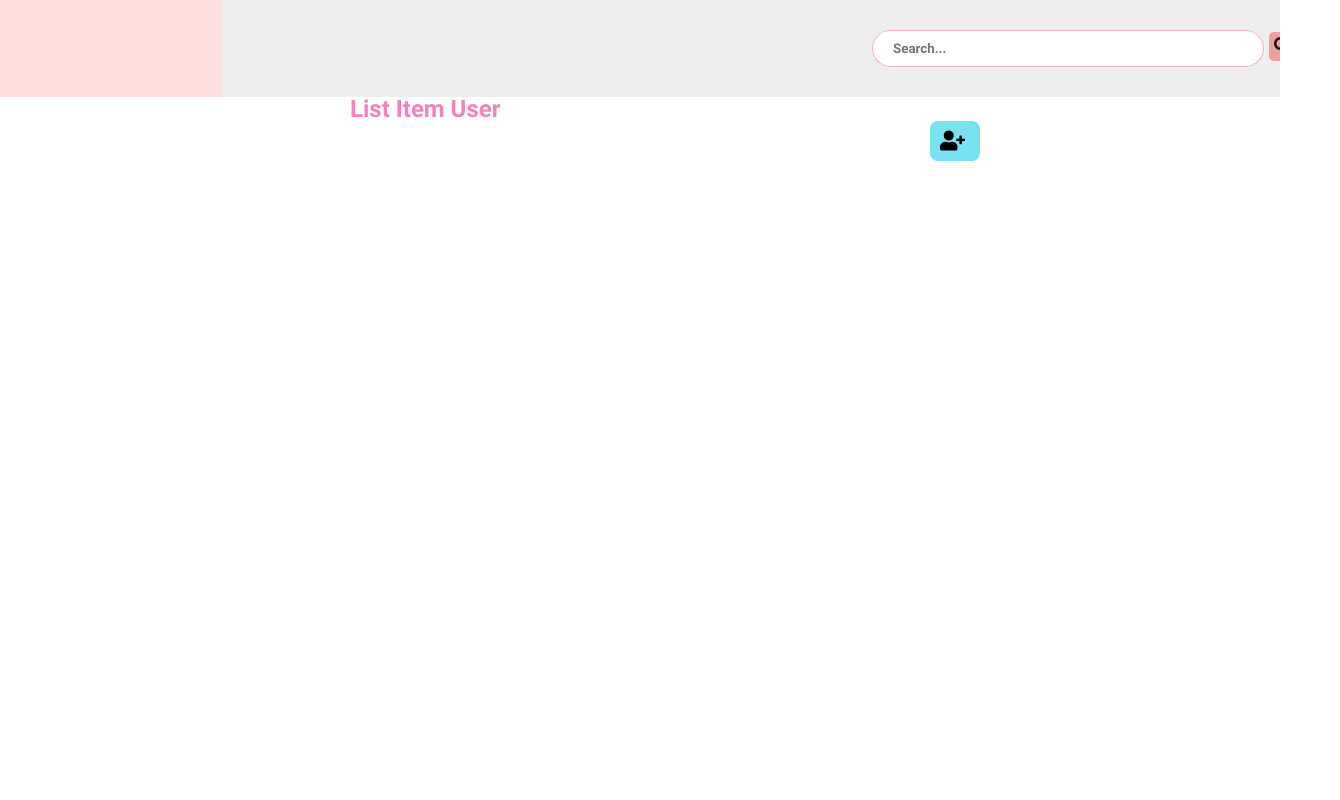
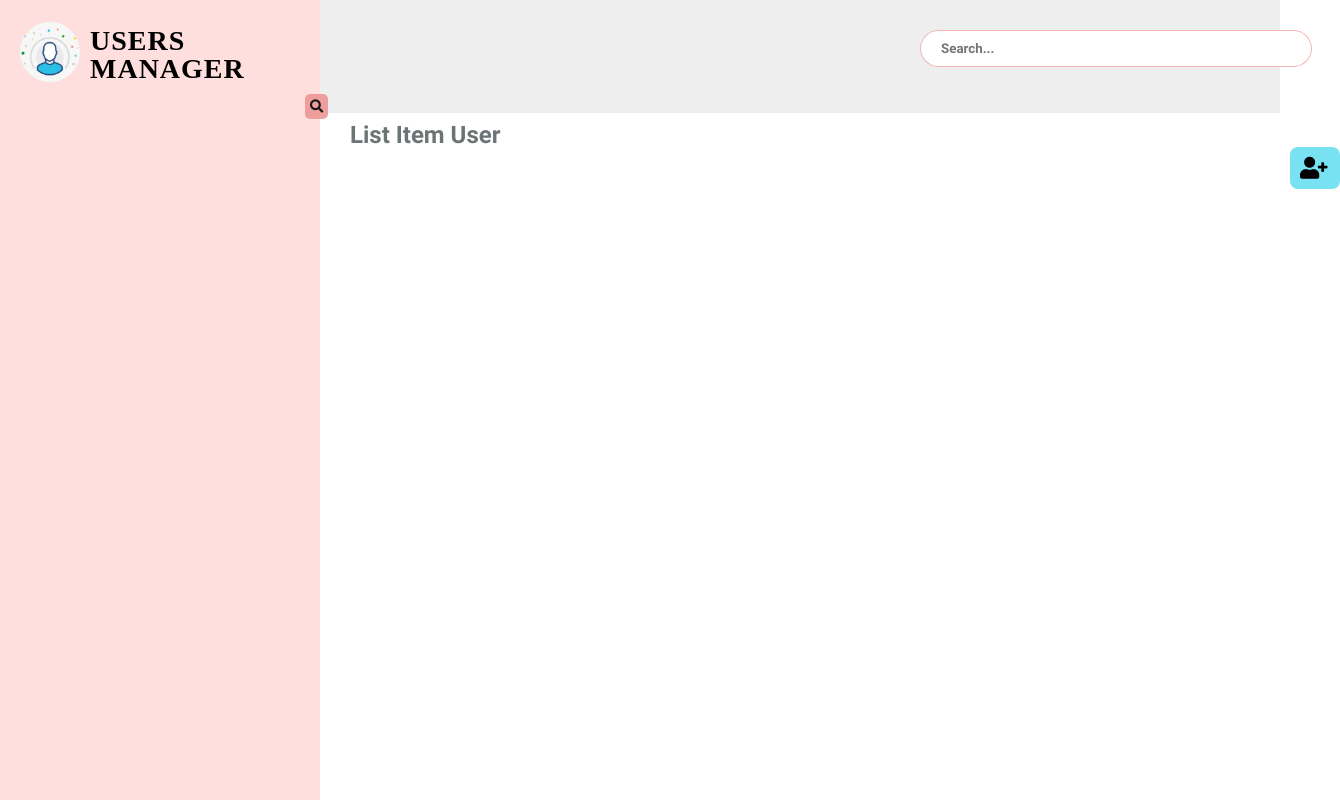
Before and after one commit to ThaoLyyy/-react-training, a React (Create React App) app in the folder practice/: page / in a window 1280 px wide. Shown: the whole page, 1340 px wide, since content can reach past the window. Built offline with nearby package versions, Linux system fonts and the light colour scheme.

Commit message:
Implement fix UI

```diff
--- a/practice/src/actions/index.jsx
+++ b/practice/src/actions/index.jsx
@@ -1,11 +1,11 @@
 import { ADD_USER, UPDATE_USER } from "../store/Constants";
 
-export const addUser = payload => ({
+export const addUser = data => ({
   type: ADD_USER,
-  payload,
+  data,
 });
 
-export const updateUser = payload => ({
+export const updateUser = data => ({
   type: UPDATE_USER,
-  payload,
+  data,
 });
--- a/practice/src/common/Button/style.js
+++ b/practice/src/common/Button/style.js
@@ -1,18 +1,17 @@
 import styled from "styled-components";
 
 const CommonButton = styled.div.attrs(() => ({ tabIndex: 0 }))`
+  /* background: bottom;
+    border:none; */
   cursor: pointer;
-  font-size: 20px;
+  font-size: 22px;
 
   &.add {
+    margin-left: 970px;
     padding: 10px;
     background-color: #78e2f3;
     width: 30px;
     border-radius: 8px;
-    float: right;
-    align-items: center;
-    margin: 0px 300px 0 0;
-    display: flex;
   }
 
   &.edit {
--- a/practice/src/common/Popup/style.js
+++ b/practice/src/common/Popup/style.js
@@ -53,7 +53,6 @@ const InputUser = styled.input`
   border-radius: 5px;
   border: none;
 `;
-
 const BtnWrapper = styled.div`
   display: flex;
   justify-content: space-evenly;
--- a/practice/src/components/Home/index.jsx
+++ b/practice/src/components/Home/index.jsx
@@ -1,18 +1,24 @@
 import { useContext, useState } from "react";
 import Button from "../../common/Button";
 import Popup from "../../common/Popup";
+// import ListUserInfor from "../../common/ListUserInfor";
 import Search from "../Search";
-import { Container, Line, ListItem, Row, Section, TitleList, Wrapper } from "./style";
+import {
+  Section,
+  Container,
+  Wrapper,
+  Row,
+  Layout,
+  ListItem,
+  TitleList,
+} from "./style";
 import { StoreContext } from "../../store";
 import SideBar from "../SideBar";
-
-
+import Header from "../Header";
+import ListUserInfor from "../ListUserInfor";
 
 const Home = () => {
-  const {
-    addUser,
-    updateUser,
-  } = useContext(StoreContext);
+  const { addUser, updateUser } = useContext(StoreContext);
 
   const [show, setShow] = useState(false);
   /**show popup */
@@ -25,31 +31,23 @@ const Home = () => {
   };
 
   return (
+    <>
+      <Header />
       <Section>
         <Container>
           <Wrapper>
             <SideBar />
+            <Row>
               <Search />
-        </Wrapper>
 
-        <Line>
-
+              <Layout>
                 <TitleList>list item user</TitleList>
-        </Line>
-        {/* <Title>users</Title> */}
-
-        {/* <AddNew>Add new User</AddNew> */}
+              </Layout>
               <Button
                 className="add"
                 onClicked={handleOpenPopup}
                 icon="fa fa-user-plus"
-        >
-        </Button>
-        {/* <AddNew>Add new User</AddNew> */}
-        {/* <Button onClicked={handleOpenPopup} >
-          <ImUserPlus/>
-          <FaRegAddressCard />
-          </Button> */}
+              ></Button>
               {show && (
                 <Popup
                   text="Create user"
@@ -57,13 +55,15 @@ const Home = () => {
                   onSubmit={addUser}
                 />
               )}
-        <Row>
+
               <ListItem>
-
+                {/* <ListUserInfor onUpdate={updateUser} /> */}
               </ListItem>
             </Row>
+          </Wrapper>
         </Container>
       </Section>
+    </>
   );
 };
 export default Home;
--- a/practice/src/components/Home/style.js
+++ b/practice/src/components/Home/style.js
@@ -1,13 +1,6 @@
 import styled from "styled-components";
 
 const Section = styled.section`
-  position: fixed;
-  width: 100%;
-  height: 100%;
-  overflow: auto;
-  /* width: 1200px;
-  max-width: 100%;
-  margin: 0 auto; */
   min-height: 100vh;
 `;
 const Container = styled.div`
@@ -18,10 +11,13 @@ const Container = styled.div`
 `;
 
 const Wrapper = styled.div`
-  /* width: 1024px;
-  margin: auto; */
   width: 100%;
-   display: flex;
+  display: flex;
+`;
+const Row = styled.div`
+  min-height: 100vh;
+  width: 75%;
+  position: relative;
 `;
 
 const Title = styled.h1`
@@ -30,37 +26,26 @@ const Title = styled.h1`
   text-transform: uppercase;
   padding-bottom: 20px; */
 `;
-
-const Row = styled.div`
-  /* display: flex;
-  flex-direction: row; */
-`;
-
 const ListItem = styled.div`
   /* display: flex;
   flex-direction: column;
   width: 900px; */
 `;
-const Line = styled.div`
-  /* width: 900px;
-  margin-top: -5px; */
+const Layout = styled.div`
+  /* min-height: 100wh; */
 `;
 
 const TitleList = styled.h2`
   font-size: 24px;
-  margin-left: 350px;
-  /* margin-top: 110px; */
+  margin-left: 30px;
   font-family: "Roboto";
   text-transform: capitalize;
-  color: #ee4fa4b3;
+  color: #6d7475;
   font-weight: 600;
+  margin-top: 10px;
 `;
+
 const AddNew = styled.p`
-  /* font-size: 16px;
-  font-family: "Inter";
-  margin-bottom: 2px;
-  position: relative;
-  font-size: 16px; */
   font-family: "Roboto";
   padding: 6px 12px 6px 10px;
   background-color: #78e2f3;
@@ -80,6 +65,6 @@ export {
   Row,
   TitleList,
   ListItem,
-  Line,
+  Layout,
   AddNew,
 };
--- a/practice/src/components/ListUserInfor/index.jsx
+++ b/practice/src/components/ListUserInfor/index.jsx
@@ -1,15 +1,17 @@
 
 
 import { useState } from "react";
-import Button from "../Button";
-import Popup from "../Popup";
+import Button from "../../common/Button";
+import Popup from "../../common/Popup";
+// import Button from "../Button";
+// import Popup from "../Popup";
 import {
   ListItem,
   Item,
   ImageWrapper,
   ImageItem,
   InforItem ,
-  IconBtn,
+  Icon,
   DetailInfor,
 } from "./style";
 
@@ -38,7 +40,7 @@ const ListUserInfor = (users, onUpdate) => {
             <DetailInfor>Phone: {user.phone}</DetailInfor>
             <DetailInfor>Email: {user.email}</DetailInfor>
             <DetailInfor>Address: {user.address}</DetailInfor>
-            <IconBtn>
+            <Icon>
               <Button
                 className="edit"
                 icon="fas fa-edit"
@@ -49,7 +51,7 @@ const ListUserInfor = (users, onUpdate) => {
                 className="delete"
                 icon="fas fa-trash-alt"
               ></Button>
-            </IconBtn>
+            </Icon>
           </InforItem>
         </Item>
       ))}
--- a/practice/src/components/ListUserInfor/style.js
+++ b/practice/src/components/ListUserInfor/style.js
@@ -6,7 +6,7 @@ const ListItem = styled.div`
   display: flex;
   flex-flow: row wrap;
   justify-content: space-evenly;
-  margin-left: 330px;
+  margin-left: 20px;
   margin-top: 40px;
 `;
 const Item = styled.div`
@@ -54,7 +54,6 @@ const FontAwesomeIcon = styled.button`
   border: none;
   margin-top: 10px;
   cursor: pointer;
-  color: ${(props) => (props.edit ? "#A3A0C2" : "#efc83f")};
 `;
 export {
   ListItem,
--- a/practice/src/components/Search/index.jsx
+++ b/practice/src/components/Search/index.jsx
@@ -1,21 +1,19 @@
-import React, { useState } from "react";
 import { Wrapper, SearchHeader, BtnIconSearch } from "./style";
 import { FaSearch } from "react-icons/fa";
 import { IconContext } from "react-icons";
 
 const Search = () => {
-
   return (
-    <IconContext.Provider value={{ size: "16px" }}>
-        <Wrapper>
-          <SearchHeader type="text" placeholder="Search..."></SearchHeader>
-          <BtnIconSearch>
-            <FaSearch />
-          </BtnIconSearch>
-        </Wrapper>
-
-    </IconContext.Provider>
-  )
+    // <IconContext.Provider value={{ size: "16px" }}>
+    <Wrapper>
+      <SearchHeader type="text" placeholder="Search..."></SearchHeader>
+      <BtnIconSearch>
+        {/* <FaSearch /> */}
+        <i className="fas fa-search"></i>
+      </BtnIconSearch>
+    </Wrapper>
+    // </IconContext.Provider>
+  );
 };
 
 export default Search;
--- a/practice/src/components/Search/style.js
+++ b/practice/src/components/Search/style.js
@@ -1,31 +1,18 @@
 import styled from "styled-components";
 
 const Wrapper = styled.div`
-  /* position: absolute;
-  display: -webkit-box;
-  width: calc(100% - 285px);
-  height: auto;
-  left: 285px;
-  top: 0;
-  background-color: #e3e3e396; */
-  /* display: -webkit-box;
-  left: 285px; */
-  /* min-height: 100vh; */
-  /* width: calc(100% - 20%); */
-  top: 0;
   background-color: #e3e3e396;
-  width: 100%;
   position: relative;
+  /* width: 75%; */
+  /* left: 205px; */
 `;
-
 const SearchHeader = styled.input`
   width: 350px;
-  margin: 30px 20px 30px 650px;
+  margin: 30px 20px 30px 600px;
   padding: 10px 20px 10px 20px;
   border: 1px solid rgb(237 150 150 / 69%);
   border-radius: 20px;
 `;
-
 const BtnIconSearch = styled.button`
   background-color: #ed9696;
   border: none;
--- a/practice/src/reducers/index.jsx
+++ b/practice/src/reducers/index.jsx
@@ -10,7 +10,7 @@ const initState = {
 const reducer = (state, action) => {
   switch (action.type) {
     case ADD_USER: {
-      const users = [...state.users, action.payload];
+      const users = [...state.users, action.data];
       localStorage.setItem("listUser", JSON.stringify(users));
       return {
         ...state,
@@ -19,7 +19,7 @@ const reducer = (state, action) => {
     }
 
     case UPDATE_USER: {
-      const updatedUser = action.payload;
+      const updatedUser = action.data;
       const updatedUsers = state.users.map((user) => {
         if (user.id === updatedUser.id) {
           return updatedUser;
```
Also changed, not shown: practice/src/components/Users/style.js (+8 -71 lines), 1 other file (tests, documents, lock files or other folders). Lines whose indentation alone changed are shown as unchanged.
